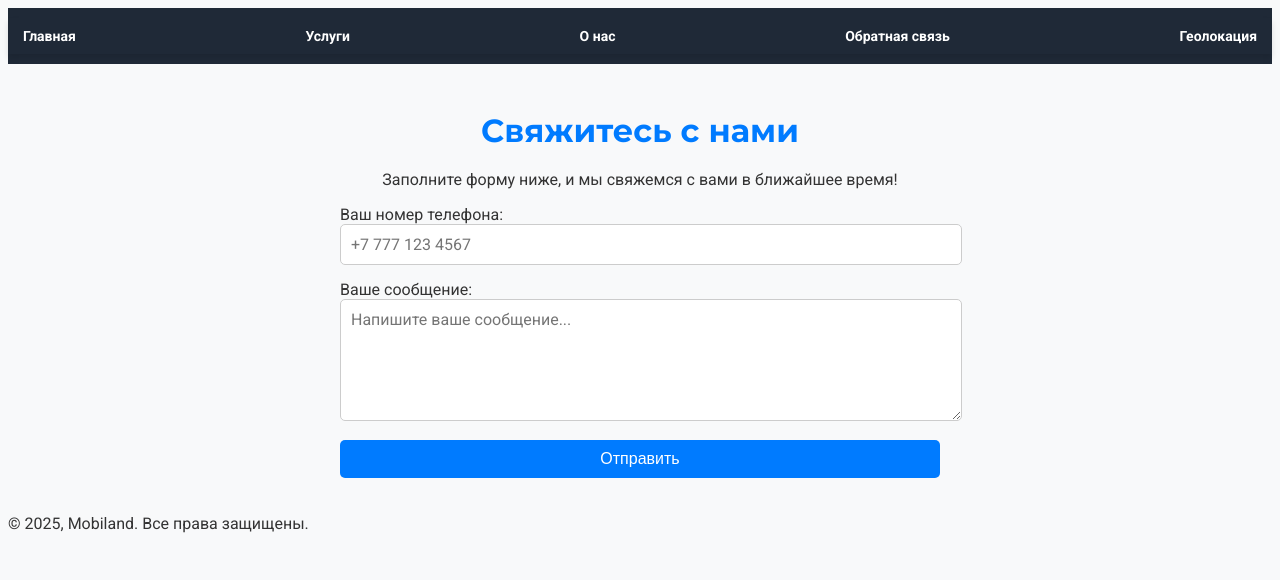
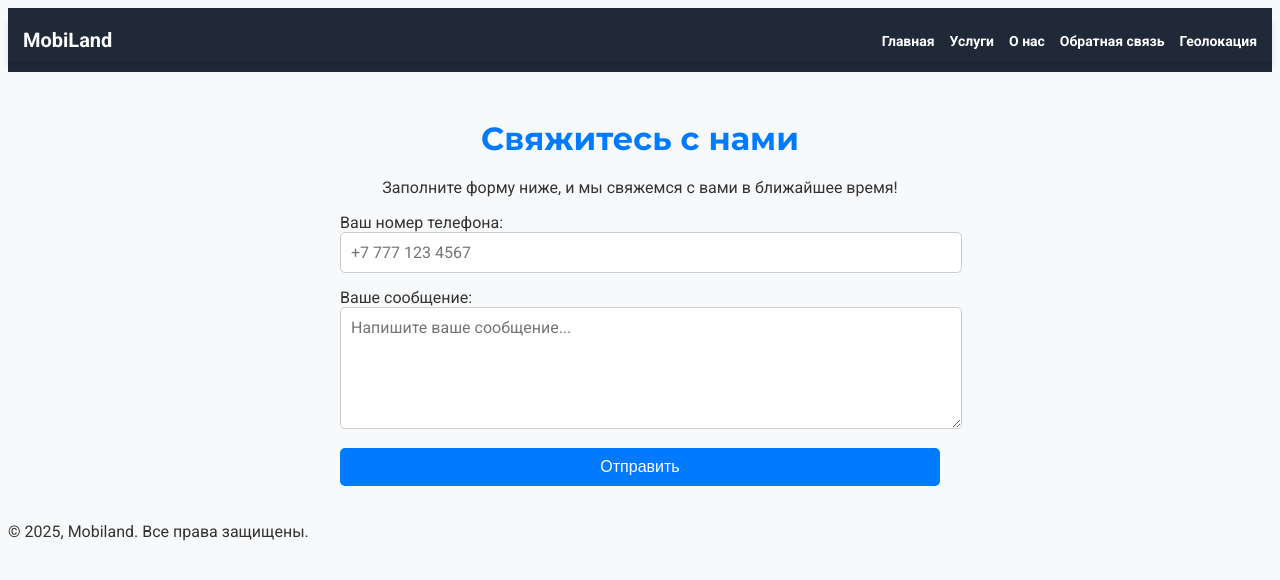
Before and after one commit to LemonRamis/MobiLand, a plain HTML site: page feedback.html in a window 1280 px wide. Drawn offline with Linux system fonts and the light colour scheme.

Commit message:
Update feedback.html

```diff
--- a/feedback.html
+++ b/feedback.html
@@ -14,16 +14,22 @@
 </head>
 <body>
     <header>
-        <!-- Меню навигации -->
         <nav class="navbar">
-            <a href="index.html" class="nav-link">Главная</a>
-            <a href="services.html" class="nav-link">Услуги</a>
-            <a href="about.html" class="nav-link">О нас</a> <!-- Ссылка на страницу "О нас" -->
-            <a href="feedback.html" class="nav-link">Обратная связь</a>
-            <a href="location.html" class="nav-link">Геолокация</a>
+            <div class="nav-brand">MobiLand</div>
+            <button class="hamburger" aria-label="Toggle menu">
+                <span class="line"></span>
+                <span class="line"></span>
+                <span class="line"></span>
+            </button>
+            <ul class="nav-links">
+                <li><a href="index.html" class="nav-link">Главная</a></li>
+                <li><a href="services.html" class="nav-link">Услуги</a></li>
+                <li><a href="about.html" class="nav-link">О нас</a></li>
+                <li><a href="feedback.html" class="nav-link">Обратная связь</a></li>
+                <li><a href="location.html" class="nav-link">Геолокация</a></li>
+            </ul>
         </nav>
     </header>
-
     <!-- Раздел контактов -->
     <section class="contact-section">
         <h1>Свяжитесь с нами</h1>
```
